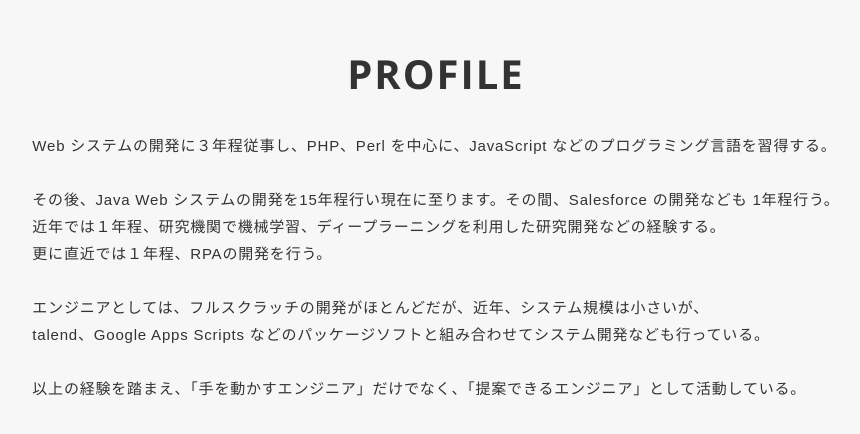
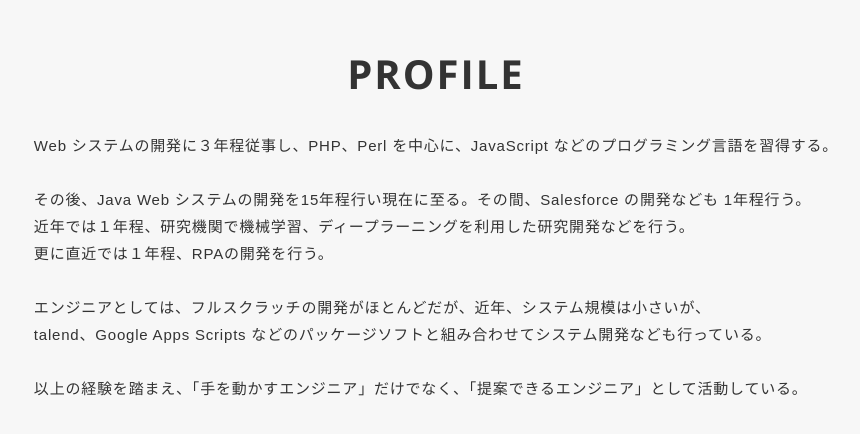
Before and after one commit to tadasi12/portfolio, a plain HTML site: page index.html in a window 1280 px wide. Shown: the part 734-1168 px from the top of the page, without its empty margins (204-1064 px from the left). Drawn offline with nearby package versions, Linux system fonts and the light colour scheme.

Commit message:
Add files via upload

```diff
--- a/index.html
+++ b/index.html
@@ -53,9 +53,9 @@
                   <p style="display: inline-block;text-align: left;"> Web
                     システムの開発に３年程従事し、PHP、Perl を中心に、JavaScript などのプログラミング言語を習得する。<br>
                     <br>
-                    その後、Java Web システムの開発を15年程行い現在に至ります。その間、Salesforce の開発なども
+                    その後、Java Web システムの開発を15年程行い現在に至る。その間、Salesforce の開発なども
                     1年程行う。<br>
-                    近年では１年程、研究機関で機械学習、ディープラーニングを利用した研究開発などの経験する。<br>
+                    近年では１年程、研究機関で機械学習、ディープラーニングを利用した研究開発などを行う。<br>
                     更に直近では１年程、RPAの開発を行う。<br>
                     <br>
                     エンジニアとしては、フルスクラッチの開発がほとんどだが、近年、システム規模は小さいが、<br>
```
